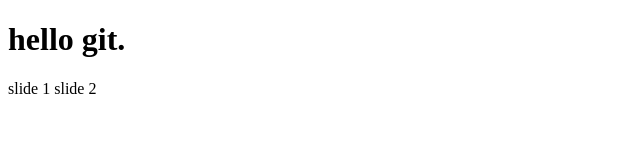
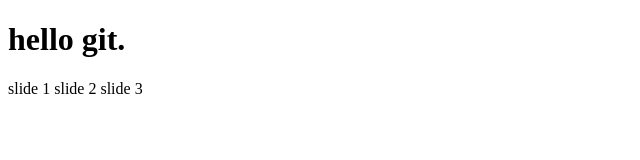
Before and after one commit to arianghb/git, a plain HTML site: page index.html in a window 1280 px wide. Shown: the full height of the page, 0-640 px from the left. Drawn offline with Linux system fonts and the light colour scheme.

Commit message:
slide 3 added to slider

```diff
--- a/index.html
+++ b/index.html
@@ -10,6 +10,7 @@
     <div class="slider">
         slide 1
         slide 2
+        slide 3
     </div>
 </body>
 </html>
```
